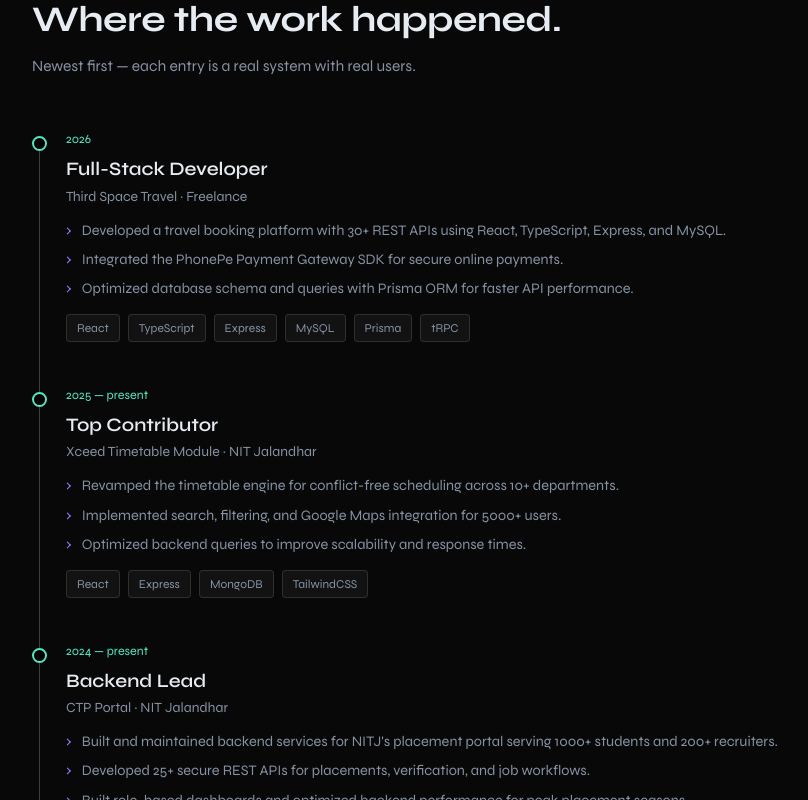
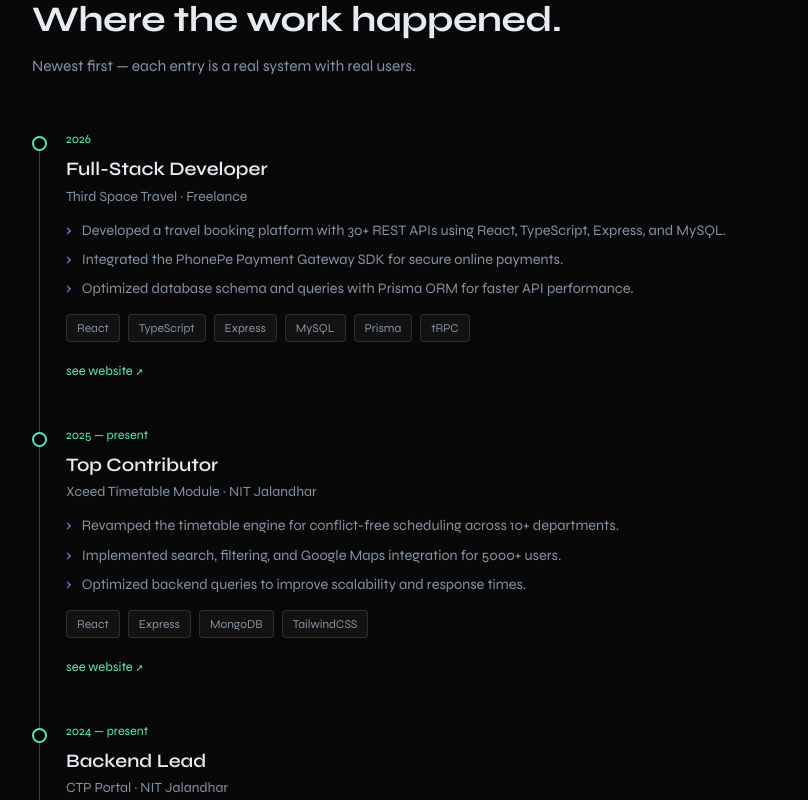
Before and after one commit to PiercedBySanity1410/portfolio, a React (Vite) app: page / in a window 1280 px wide. Shown: the part 1580-2380 px from the top of the page, without its empty margins (76-884 px from the left). Built offline with nearby package versions, Linux system fonts and the light colour scheme.

Commit message:
feat: add clickable website links to experience entries in Experience component

```diff
--- a/src/components/Experience.jsx
+++ b/src/components/Experience.jsx
@@ -5,6 +5,7 @@ const roles = [
     period: '2026',
     title: 'Full-Stack Developer',
     org: 'Third Space Travel · Freelance',
+    link: 'https://thirdspacetravel.com/',
     points: [
       'Developed a travel booking platform with 30+ REST APIs using React, TypeScript, Express, and MySQL.',
       'Integrated the PhonePe Payment Gateway SDK for secure online payments.',
@@ -16,6 +17,7 @@ const roles = [
     period: '2025 — present',
     title: 'Top Contributor',
     org: 'Xceed Timetable Module · NIT Jalandhar',
+    link: 'https://xceed.nitj.ac.in/',
     points: [
       'Revamped the timetable engine for conflict-free scheduling across 10+ departments.',
       'Implemented search, filtering, and Google Maps integration for 5000+ users.',
@@ -27,6 +29,7 @@ const roles = [
     period: '2024 — present',
     title: 'Backend Lead',
     org: 'CTP Portal · NIT Jalandhar',
+    link: 'https://ctp.nitj.ac.in/',
     points: [
       "Built and maintained backend services for NITJ's placement portal serving 1000+ students and 200+ recruiters.",
       'Developed 25+ secure REST APIs for placements, verification, and job workflows.',
@@ -78,11 +81,16 @@ export default function Experience() {
                   </li>
                 ))}
               </ul>
-              <div style={{ display: 'flex', flexWrap: 'wrap', gap: 8 }}>
+              <div style={{ display: 'flex', flexWrap: 'wrap', gap: 8, marginBottom: r.link ? 16 : 0 }}>
                 {r.stack.map((s) => (
                   <span key={s} className="tag">{s}</span>
                 ))}
               </div>
+              {r.link && (
+                <a href={r.link} target="_blank" rel="noopener noreferrer" className="mono" style={{ fontSize: 13, color: 'var(--accent)', display: 'inline-flex', alignItems: 'center', gap: 6 }}>
+                  see website ↗
+                </a>
+              )}
             </motion.div>
           ))}
         </div>
```
